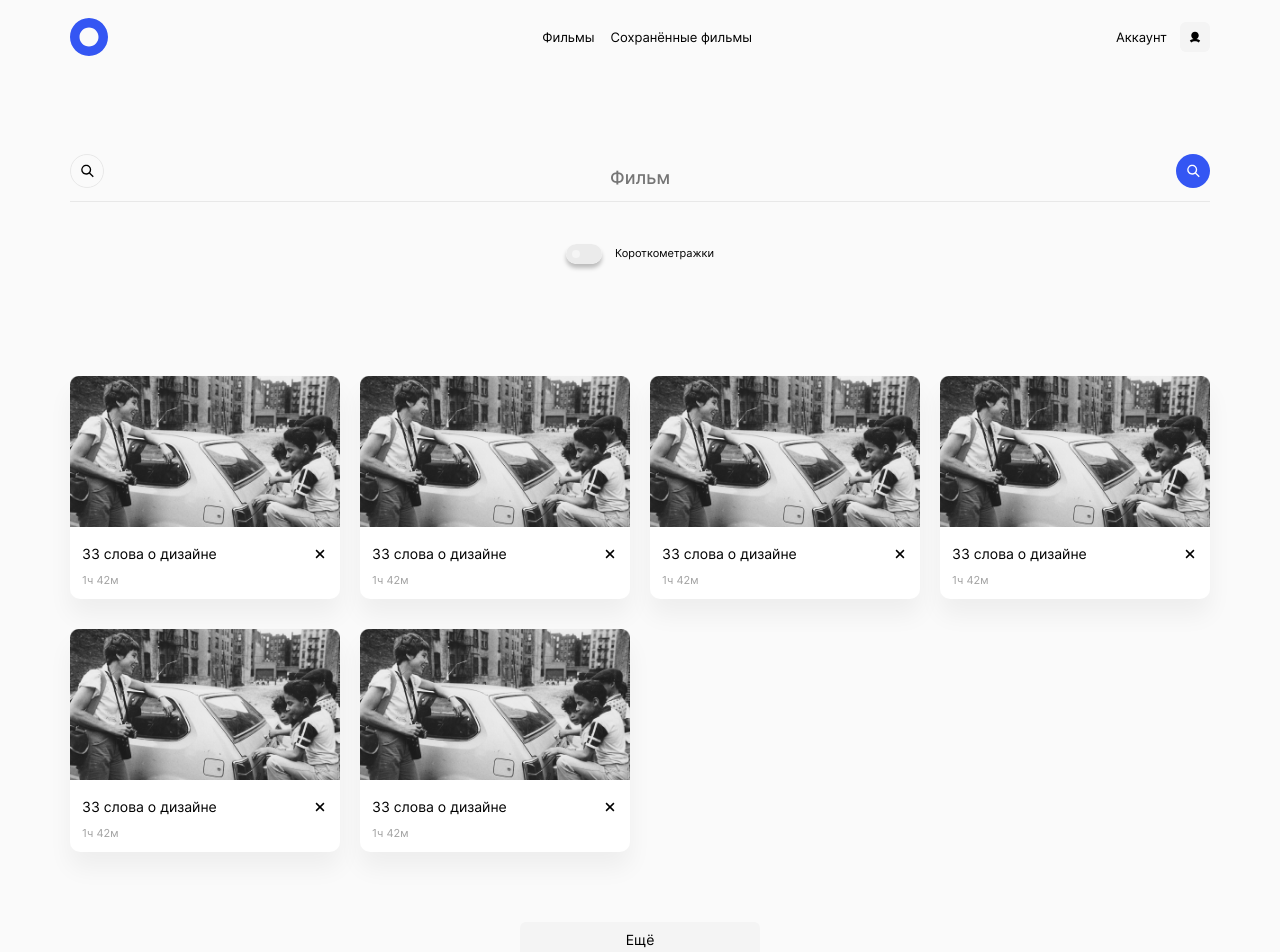
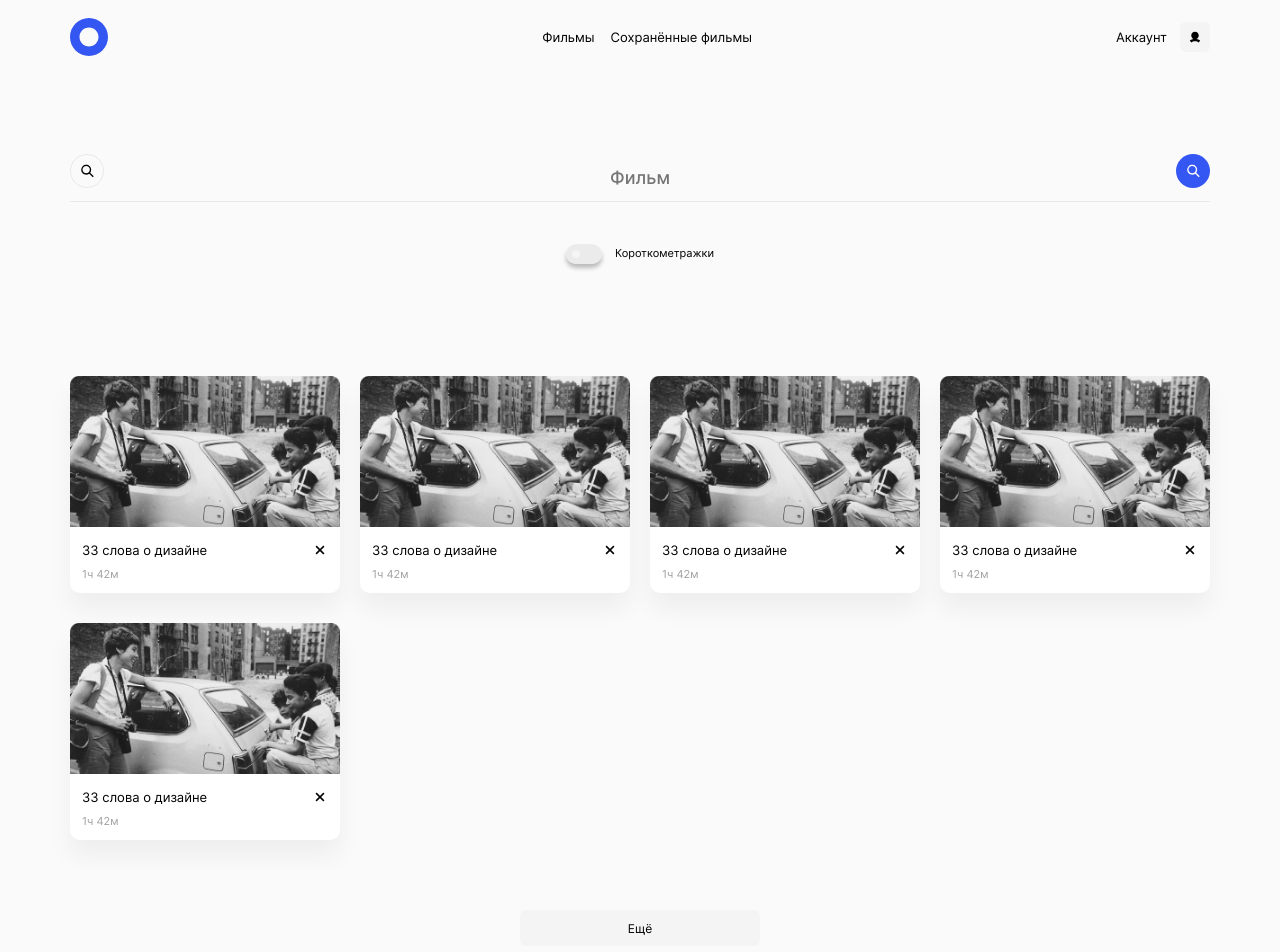
Before and after one commit to ivanovanatalya/movies-explorer-frontend, a React (Create React App) app: page /movies in a window 1280 px wide. Shown: the top 952 px of the page. Built offline with nearby package versions, Linux system fonts and the light colour scheme.

Commit message:
fix:landing 320px

```diff
--- a/src/components/Header/Header.css
+++ b/src/components/Header/Header.css
@@ -19,8 +19,8 @@
 
 .header__icon {
   cursor: pointer;
-  width: 22px;
-  height: 22px;
+  width: 40px;
+  height: 43px;
   align-self: flex-end;
 }
 
@@ -187,6 +187,7 @@
   .header__items {
     display: flex;
     flex-direction: column;
+
   }
 
   .header__navigation {
--- a/src/components/MovieCard/MovieCard.css
+++ b/src/components/MovieCard/MovieCard.css
@@ -16,8 +16,10 @@
 .card__wrapper {
   display: flex;
   justify-content: space-between;
-  margin: 12px 12px 10px;
+  margin: 10px 12px 10px;
   align-items: center;
+  font-size: 13px;
+  line-height: 16px;
 }
 
 .card__remove-icon {
--- a/src/components/Movies/Movies.css
+++ b/src/components/Movies/Movies.css
@@ -2,7 +2,7 @@
   display: flex;
   flex-direction: column;
   align-items: center;
-  padding-top: 166px;
+  padding-top: 164px;
 }
 
 .movies__btn {
@@ -10,11 +10,13 @@
   height: 36px;
   border-radius: 6px;
   background: #F4F4F4;
-  margin: 50px 40px;
+  margin: 57px 40px 113px;
   display: flex;
   justify-content: center;
   align-items: center;
   cursor: pointer;
+  font-size: 12px;
+  line-height: 15px;
 }
 
 @media screen and (min-width: 768px) {
--- a/src/components/MoviesCardList/MoviesCardList.css
+++ b/src/components/MoviesCardList/MoviesCardList.css
@@ -1,5 +1,5 @@
 .card-list {
-  margin: 40px 0 10px;
+  margin: 26px 0 10px;
 }
 
 @media screen and (min-width: 768px) {
--- a/src/components/MoviesCardList/MoviesCardList.js
+++ b/src/components/MoviesCardList/MoviesCardList.js
@@ -2,7 +2,7 @@ import MovieCard from "../MovieCard/MovieCard";
 import "./MoviesCardList.css";
 
 const MoviesCardList = ({ isSaved }) => {
-  const movies = [1,2,3,4,5,6];
+  const movies = [1,2,3,4,5];
   return (
     <section className="card-list">
       {movies.map(() => <MovieCard isSaved />)}
```
